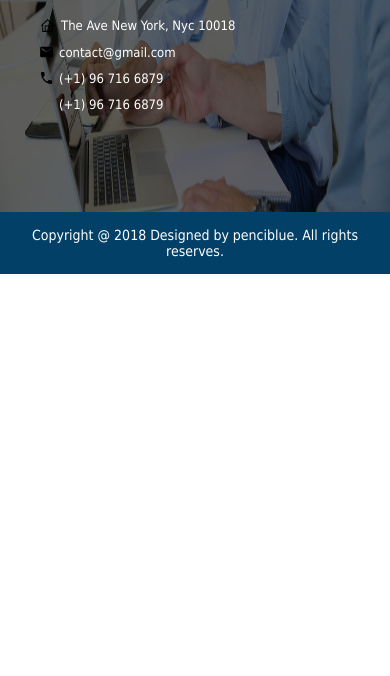
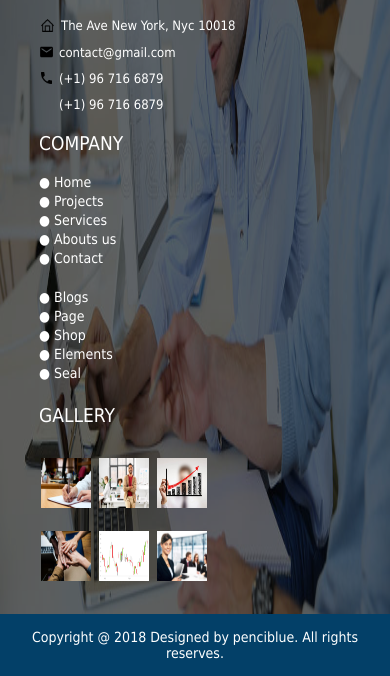
Before and after one commit to Kvapish/Lab-5-Internet, a plain HTML site: page Lab2/index.html in a window 390 px wide. Shown: the part 7887-8563 px from the top of the page. Before the commit the page ends 8161 px from the top, so only its background shows below. Drawn offline with Linux system fonts and the light colour scheme.

Commit message:
Add files via upload

```diff
--- a/Lab2/css/media.css
+++ b/Lab2/css/media.css
@@ -523,7 +523,7 @@
 
     .logo_end .logo_end_fon>img {
         width: 100%;
-        height: 600px;
+        height: 1000px;
 
     }
 
@@ -542,11 +542,18 @@
     }
 
     .logo_end .logo_end_fon .overlay1 .wrapper .logo_end1>li .company>li {
-        display: none;
+        display: block;
+        padding-top: 20px;
+        padding-left: 0px;
     }
 
     .logo_end .logo_end_fon .overlay1 .wrapper .logo_end1>li .list>li {
-        display: none;
+        display: block;
+    }
+
+    .logo_end .logo_end_fon .overlay1 .wrapper .logo_end1>li .list>li .company_3 {
+        padding-top: 20px;
+        padding-left: 0px;
     }
 
     .logo_end .logo_end_fon .overlay1 .logo_end1 .logo_first>li .logo_end_photo {
@@ -575,4 +582,22 @@
         margin-left: 10px;
     }
 
+    .logo_end .logo_end_fon .overlay1 .wrapper .logo_end1>li .gallery>li {
+        display: block;
+        padding-top: 20px;
+        padding-left: 0px;
+        max-width: 200px;
+
+    }
+
+    .logo_end .logo_end_fon .overlay1 .wrapper .logo_end1>li .gallery>li .gallery1>img {
+        height: 50px;
+        width: 50px;
+        padding: 10px 2px;
+    }
+
+    .logo_end .logo_end_fon .overlay1 .final_part {
+        margin-top: 20px;
+    }
+
 }
```
